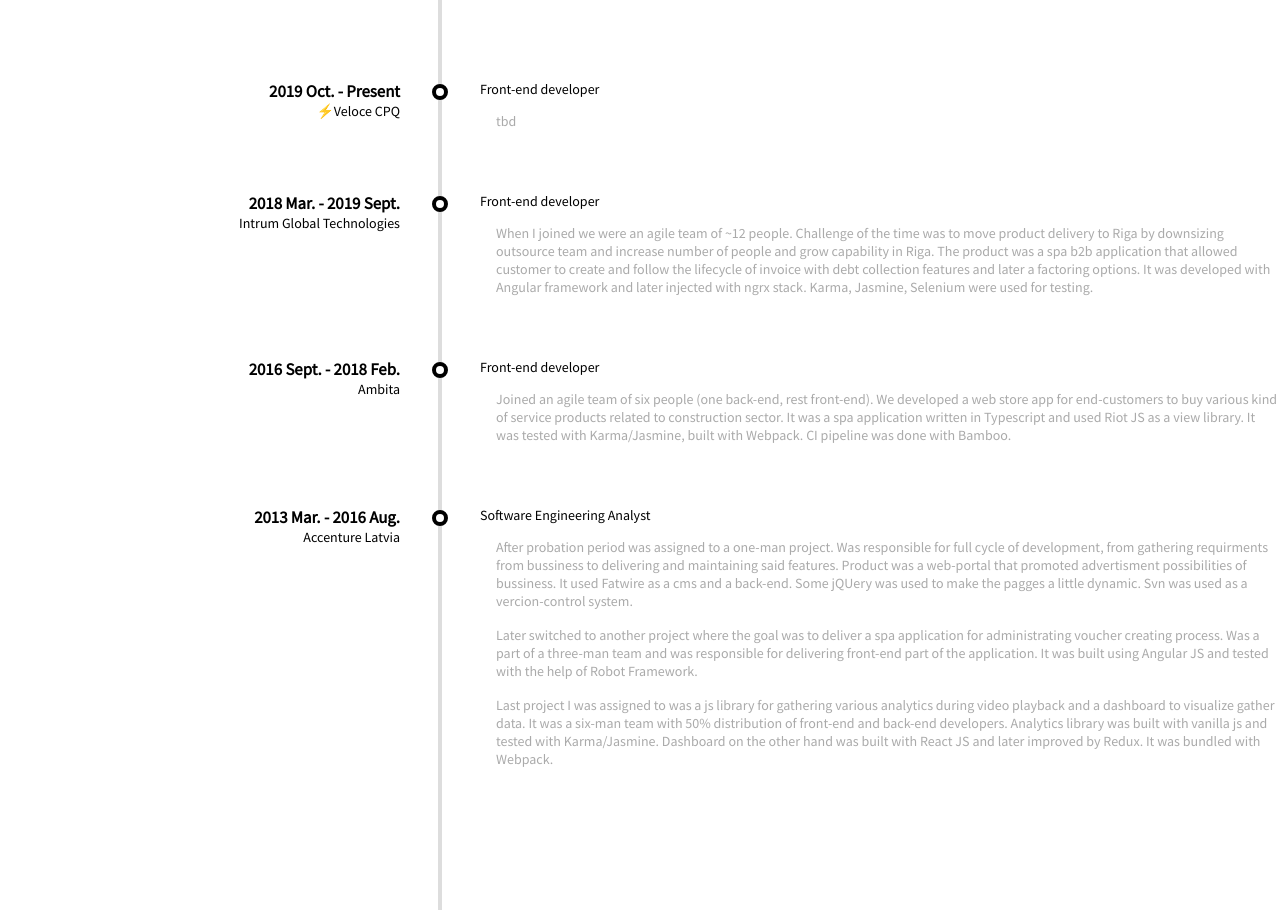
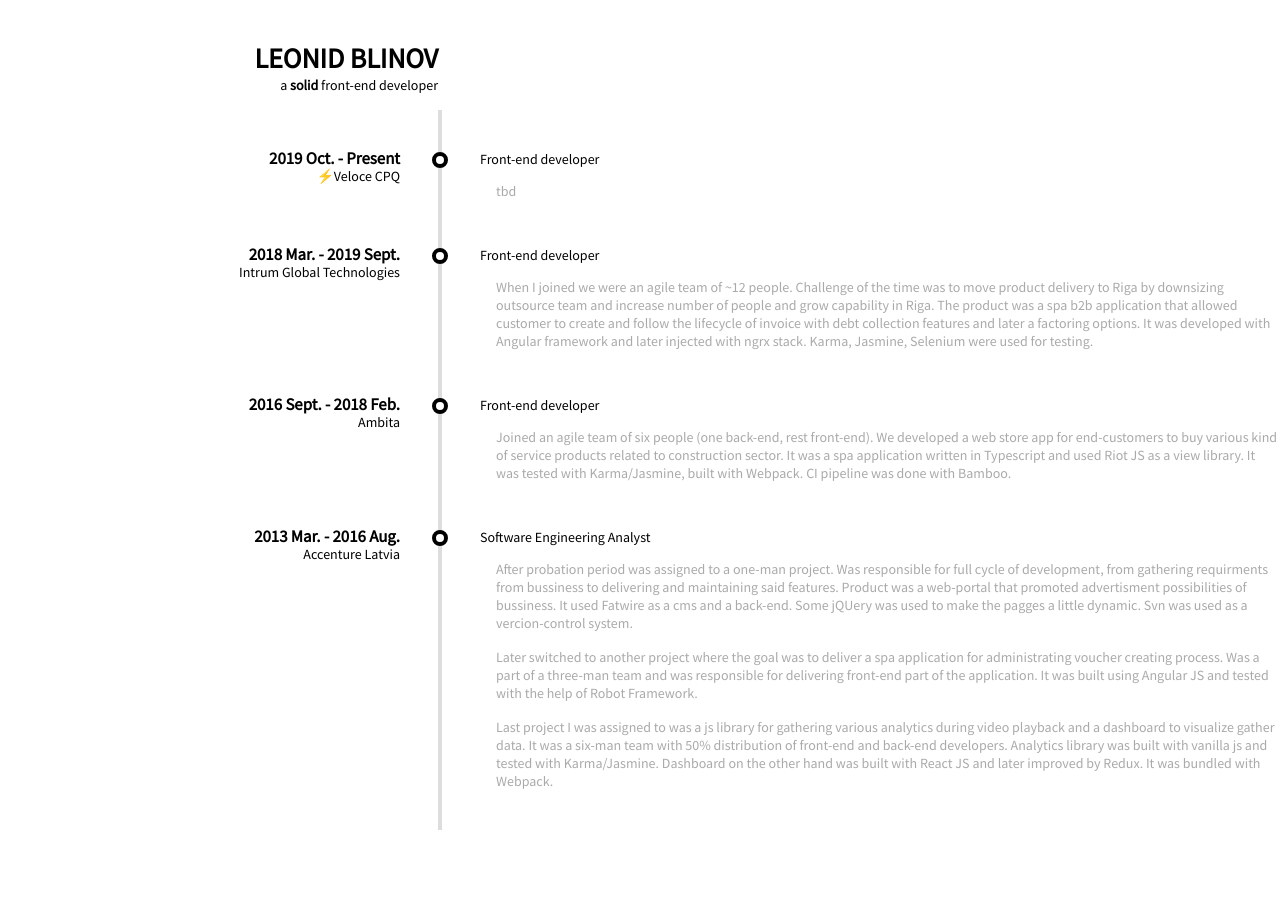
Before and after one commit to dmnrmr/lblinov.dev, a website: page index.html in a window 1280 px wide. After the commit the page ends 870 px from the top, so only its background shows below. Drawn offline with Linux system fonts and the light colour scheme.

Commit message:
[add] Header

```diff
--- a/index.html
+++ b/index.html
@@ -16,6 +16,16 @@
   </head>
 
   <body>
+    <header class="lb-header">
+      <div class="lb-header__entry">
+        <h1 class="lb-header__entry-title">Leonid Blinov</h1>
+
+        <h2 class="lb-header__entry-subtitle">
+          a <strong>solid</strong> front-end developer
+        </h2>
+      </div>
+    </header>
+
     <div class="lb-timeline">
       <div class="lb-timeline-entry">
         <div class="lb-timeline-entry__header">
--- a/src/styles/entry.scss
+++ b/src/styles/entry.scss
@@ -1,10 +1,20 @@
 @import './variables';
 
 .lb-timeline-entry {
+  $entry: &;
+
   display: grid;
   grid-template-columns: 400px auto;
   padding-bottom: 2rem;
   column-gap: 80px;
+
+  &:last-child {
+    padding-bottom: 0;
+
+    #{$entry}__body-description {
+      margin-bottom: 0;
+    }
+  }
 
   &__header {
     position: relative;
@@ -12,7 +22,7 @@
 
     &:before {
       position: absolute;
-      top: 4px;
+      top: 2px;
       right: -48px;
       z-index: 99;
       width: 8px;
@@ -26,6 +36,7 @@
     &-title {
       margin: 0;
       font-size: 120%;
+      line-height: 100%;
     }
 
     &-subtitle {
@@ -47,6 +58,10 @@
 
       &-item {
         padding-bottom: 1rem;
+
+        &:last-child {
+          padding-bottom: 0;
+        }
       }
     }
   }
--- /dev/null
+++ b/src/styles/header.scss
@@ -0,0 +1,26 @@
+.lb-header {
+  display: grid;
+  grid-template-columns: 438px auto;
+  width: 100%;
+  max-width: 1280px;
+  padding-bottom: 1rem;
+  column-gap: 0;
+
+  &__entry {
+    text-align: right;
+
+    &-title,
+    &-subtitle {
+      margin: 0;
+    }
+
+    &-title {
+      text-transform: uppercase;
+    }
+
+    &-subtitle {
+      font-weight: 400;
+      font-size: 0.875rem;
+    }
+  }
+}
--- a/src/styles/index.scss
+++ b/src/styles/index.scss
@@ -1,11 +1,14 @@
 @import './timeline';
 @import './entry';
+@import './header';
 
 body {
   display: flex;
+  flex-direction: column;
   align-items: center;
   justify-content: center;
   margin: 0;
+  padding: 2.5rem 0;
   font-size: 14px;
   font-family: 'Source Sans Pro', arial, sans-serif;
 }
--- a/src/styles/timeline.scss
+++ b/src/styles/timeline.scss
@@ -4,7 +4,7 @@
   position: relative;
   width: 100%;
   max-width: 1280px;
-  padding: 5rem 0;
+  padding: 2.5rem 0;
 
   &:before {
     position: absolute;
```
Also changed, not shown: index.css.
